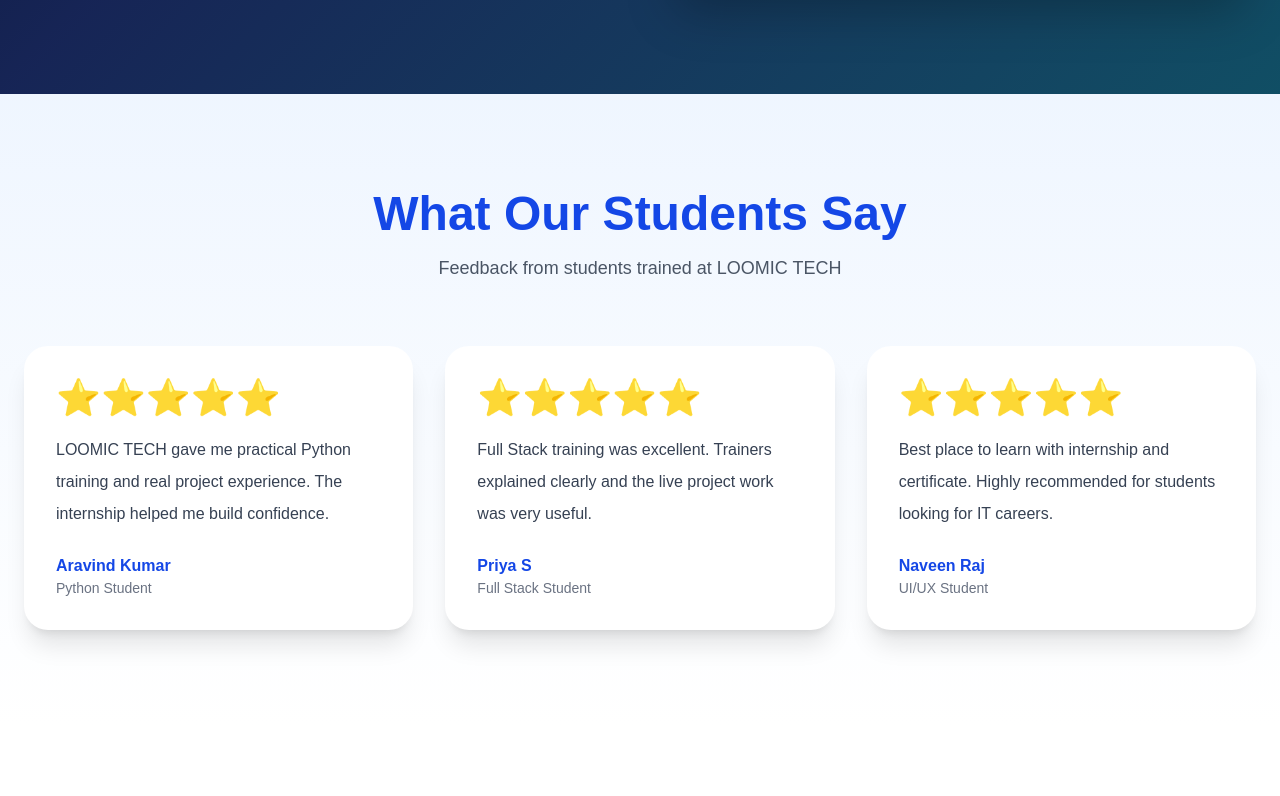
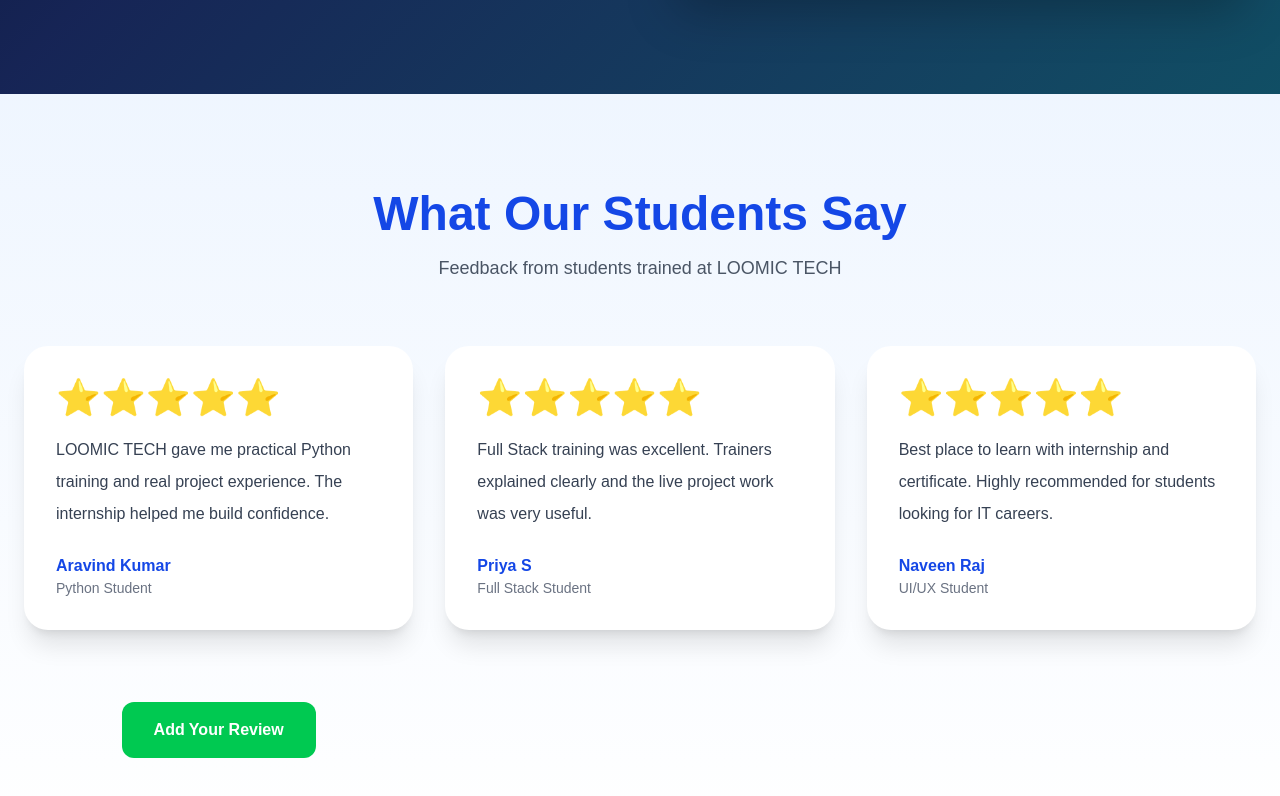
Before and after one commit to comedyaatamil-pixel/loomic-tech, a Next.js app: page / in a window 1280 px wide. Shown: the part 5616-6412 px from the top of the page. Before the commit the page ends 6342 px from the top, so only its background shows below. Built offline with nearby package versions, Linux system fonts and the light colour scheme.

Commit message:
add review button

```diff
--- a/app/page.tsx
+++ b/app/page.tsx
@@ -522,6 +522,16 @@ export default function Home() {
           UI/UX Student
         </p>
       </div>
+      <div className="text-center mt-10">
+  <a
+    href="https://docs.google.com/forms/d/e/1FAIpQLSeaJk-4mobbXaKdKXtbrRgKIcH5s1WdmXt1v2ZANhq2uEGdnA/viewform"
+    target="_blank"
+    rel="noopener noreferrer"
+    className="inline-block bg-green-500 hover:bg-green-600 text-white px-8 py-4 rounded-xl font-semibold transition"
+  >
+    Add Your Review
+  </a>
+</div>
 
     </div>
   </div>
```
